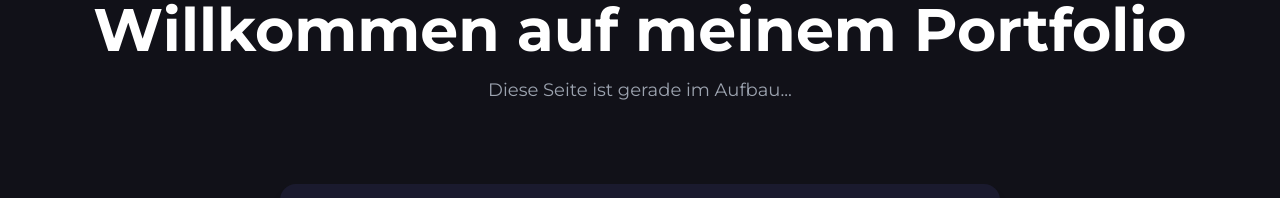
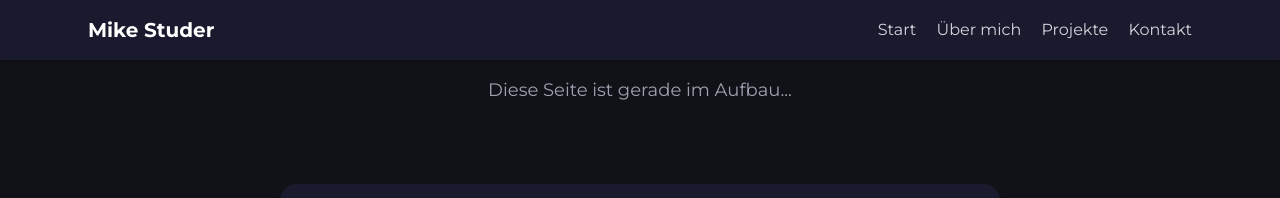
Before and after one commit to MikeDawson1945/portfolio, a plain HTML site: page index.html in a window 1280 px wide. Shown: the top 198 px of the page. Drawn offline with nearby package versions, Linux system fonts and the light colour scheme.

Commit message:
Update index.html

```diff
--- a/index.html
+++ b/index.html
@@ -93,6 +93,22 @@
   </a>
 </section>
 
+<section id="hero" class="pt-24">
+  <!-- dein bestehender Hero-Content -->
+</section>
 
 </body>
+
+<header class="fixed top-0 left-0 w-full bg-[#1A1A2E] shadow-md z-50">
+  <div class="max-w-6xl mx-auto px-6 py-4 flex justify-between items-center">
+    <div class="text-xl font-bold text-white">Mike Studer</div>
+    <nav class="space-x-4 text-sm sm:text-base">
+      <a href="#hero" class="text-gray-300 hover:text-white transition">Start</a>
+      <a href="#about" class="text-gray-300 hover:text-white transition">Über mich</a>
+      <a href="#projects" class="text-gray-300 hover:text-white transition">Projekte</a>
+      <a href="#contact" class="text-gray-300 hover:text-white transition">Kontakt</a>
+    </nav>
+  </div>
+</header>
+
 </html>
```
